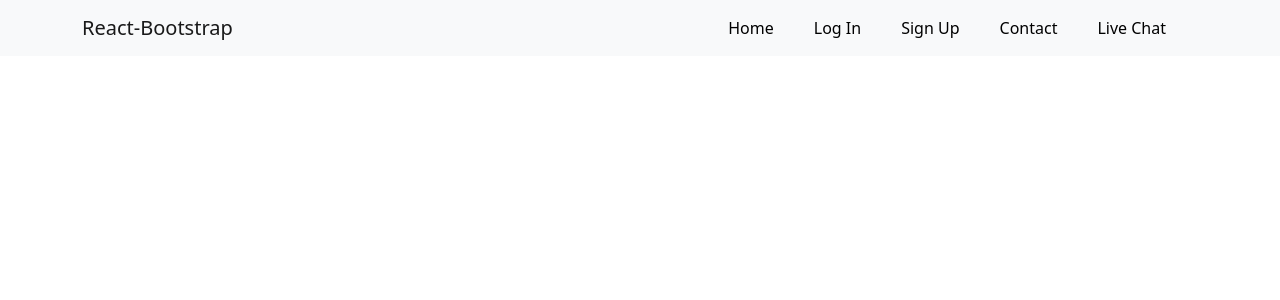
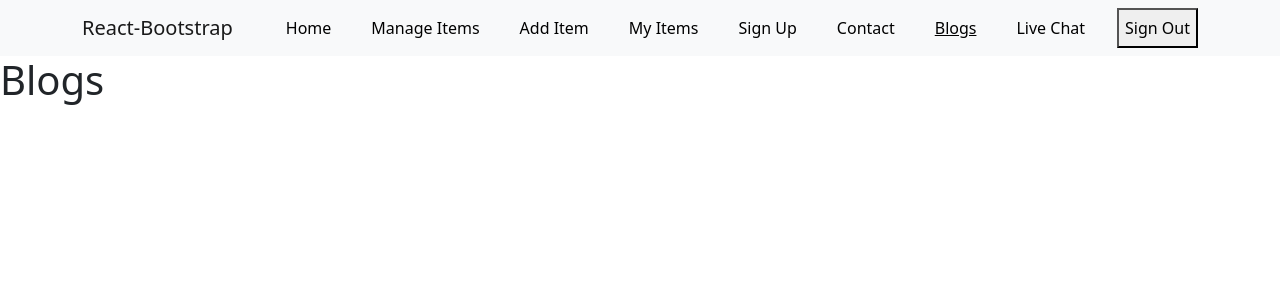
Before and after one commit to somaya-tanjina/techsilo-client, a React (Create React App) app: page /blogs in a window 1280 px wide. Shown: the top 300 px of the page. Built offline with nearby package versions, Linux system fonts and the light colour scheme; no server answers; sample sign-in values are in the browser's storage.

Commit message:
Email and Password authentication is complete

```diff
--- a/src/App.js
+++ b/src/App.js
@@ -1,9 +1,14 @@
 import "bootstrap/dist/css/bootstrap.min.css";
 import { Route, Routes } from "react-router-dom";
+import AddItem from "./components/AddItem/AddItem";
+import Blogs from "./components/Blogs/Blogs";
 import Header from "./components/HomePage/Header/Header";
 import Home from "./components/HomePage/Home";
 import InventoryDetails from "./components/InventoryDetails/InventoryDetails";
 import Login from "./components/Login/Login";
+import ManageItems from "./components/ManageItems/ManageItems";
+import MyItems from "./components/MyItems/MyItems";
+import RequiredAth from "./components/RequiredAuth/RequiredAuth";
 import Signup from "./components/Signup/Signup";
 
 function App() {
@@ -12,9 +17,24 @@ function App() {
             <Header></Header>
             <Routes>
                 <Route path="/" element={<Home></Home>}></Route>
-                <Route path="/inventory/:id" element={<InventoryDetails></InventoryDetails>}></Route>
+                <Route
+                    path="/inventory/:id"
+                    element={
+                        <RequiredAth>
+                            <InventoryDetails></InventoryDetails>
+                        </RequiredAth>
+                    }
+                ></Route>
+
+                <Route
+                    path="/manageitems"
+                    element={<ManageItems></ManageItems>}
+                ></Route>
+                <Route path="/additem" element={<AddItem></AddItem>}></Route>
+                <Route path="/myitems" element={<MyItems></MyItems>}></Route>
+                <Route path="/blogs" element={<Blogs></Blogs>}></Route>
+                <Route path="/signup" element={<Signup></Signup>}></Route>
                 <Route path="/login" element={<Login></Login>}></Route>
-                <Route path="/signup" element={<Signup></Signup>}></Route>
             </Routes>
         </div>
     );
--- /dev/null
+++ b/src/components/AddItem/AddItem.js
@@ -0,0 +1,11 @@
+import React from 'react';
+
+const AddItem = () => {
+  return (
+    <div>
+      <h1>Add Items</h1>
+    </div>
+  );
+};
+
+export default AddItem;
--- /dev/null
+++ b/src/components/Blogs/Blogs.js
@@ -0,0 +1,11 @@
+import React from 'react';
+
+const Blogs = () => {
+  return (
+    <div>
+      <h1>Blogs</h1>
+    </div>
+  );
+};
+
+export default Blogs;
--- a/src/components/HomePage/Header/Header.js
+++ b/src/components/HomePage/Header/Header.js
@@ -1,10 +1,17 @@
-import React from 'react';
-import { Container, Nav, Navbar } from 'react-bootstrap';
-import { Link } from 'react-router-dom';
-import CustomLink from '../CustomLink/CustomLink';
-import './Header.css'
+import { signOut } from "firebase/auth";
+import React from "react";
+import { Container, Nav, Navbar } from "react-bootstrap";
+import { useAuthState } from "react-firebase-hooks/auth";
+import { Link } from "react-router-dom";
+import auth from "../../../firebase.init";
+import CustomLink from "../CustomLink/CustomLink";
+import "./Header.css";
 
 const Header = () => {
+    const [user] = useAuthState(auth);
+    const handleSignOut = () => {
+        signOut(auth);
+    };
     return (
         <div>
             <Navbar collapseOnSelect expand="lg" bg="light" variant="light">
@@ -16,9 +23,32 @@ const Header = () => {
                             <Nav.Link as={Link} to="/" className="link me-4">
                                 Home
                             </Nav.Link>
-                          <Nav.Link as={Link} to="/login" className="link me-4">
-                              Log In
+                            {user && (
+                                <>
+                                    <Nav.Link
+                                        as={Link}
+                                        to="/manageitems"
+                                        className="link me-4"
+                                    >
+                                        Manage Items
                                     </Nav.Link>
+                                    <Nav.Link
+                                        as={Link}
+                                        to="/additem"
+                                        className="link me-4"
+                                    >
+                                        Add Item
+                                    </Nav.Link>
+                                    <Nav.Link
+                                        as={Link}
+                                        to="/myitems"
+                                        className="link me-4"
+                                    >
+                                        My Items
+                                    </Nav.Link>
+                                </>
+                            )}
+
                             <Nav.Link
                                 as={Link}
                                 to="/signup"
@@ -35,11 +65,31 @@ const Header = () => {
                             </Nav.Link>
                             <Nav.Link
                                 as={CustomLink}
+                                to="/blogs"
+                                className="link me-4"
+                            >
+                                Blogs
+                            </Nav.Link>
+                            <Nav.Link
+                                as={CustomLink}
                                 to="/livechat"
                                 className="link me-4"
                             >
                                 Live Chat
                             </Nav.Link>
+                            {user ? (
+                                <button onClick={handleSignOut}>
+                                    Sign Out
+                                </button>
+                            ) : (
+                                <Nav.Link
+                                    as={Link}
+                                    to="/login"
+                                    className="link me-4"
+                                >
+                                    Log In
+                                </Nav.Link>
+                            )}
                         </Nav>
                     </Navbar.Collapse>
                 </Container>
--- a/src/components/Login/Login.js
+++ b/src/components/Login/Login.js
@@ -1,13 +1,28 @@
 import React from "react";
+import { useSignInWithEmailAndPassword } from "react-firebase-hooks/auth";
+import auth from "../../firebase.init";
 import img from "../../images/login.png";
 import SocialLogin from "../SocialLogin/SocialLogin";
 import "./Login.css";
 
 const Login = () => {
+    const [signInWithEmailAndPassword, user, loading, error] =
+        useSignInWithEmailAndPassword(auth);
+
+    const handleFormSubmit = (event) => {
+        event.preventDefault();
+
+        const email = event.target.email.value;
+        const password = event.target.pass.value;
+
+         signInWithEmailAndPassword(email, password);
+
+    };
+    console.log(user);
     return (
         <div className="container">
             <div className="form">
-                <form>
+                <form onSubmit={handleFormSubmit}>
                     <div className="input-container">
                         <label>Username </label>
                         <input type="text" name="email" required />
--- /dev/null
+++ b/src/components/ManageItems/ManageItems.js
@@ -0,0 +1,11 @@
+import React from 'react';
+
+const ManageItems = () => {
+  return (
+    <div>
+      <h1>Manage Items</h1>
+    </div>
+  );
+};
+
+export default ManageItems;
--- /dev/null
+++ b/src/components/MyItems/MyItems.js
@@ -0,0 +1,11 @@
+import React from 'react';
+
+const MyItems = () => {
+  return (
+    <div>
+      <h1>My Items</h1>
+    </div>
+  );
+};
+
+export default MyItems;
--- /dev/null
+++ b/src/components/RequiredAuth/RequiredAuth.js
@@ -0,0 +1,15 @@
+import { useAuthState } from "react-firebase-hooks/auth";
+import { Navigate, useLocation } from "react-router-dom";
+import auth from "../../firebase.init";
+
+const RequiredAth = ({ children }) => {
+  const [user] = useAuthState(auth);
+  const location = useLocation()
+  if (!user) {
+return <Navigate to="/login" state={{ from: location }} replace />;
+  }
+
+
+  return children
+};
+export default RequiredAth;
```
Also changed, not shown: src/components/Signup/Signup.js (+6 -12 lines). Lines whose indentation alone changed are shown as unchanged.
